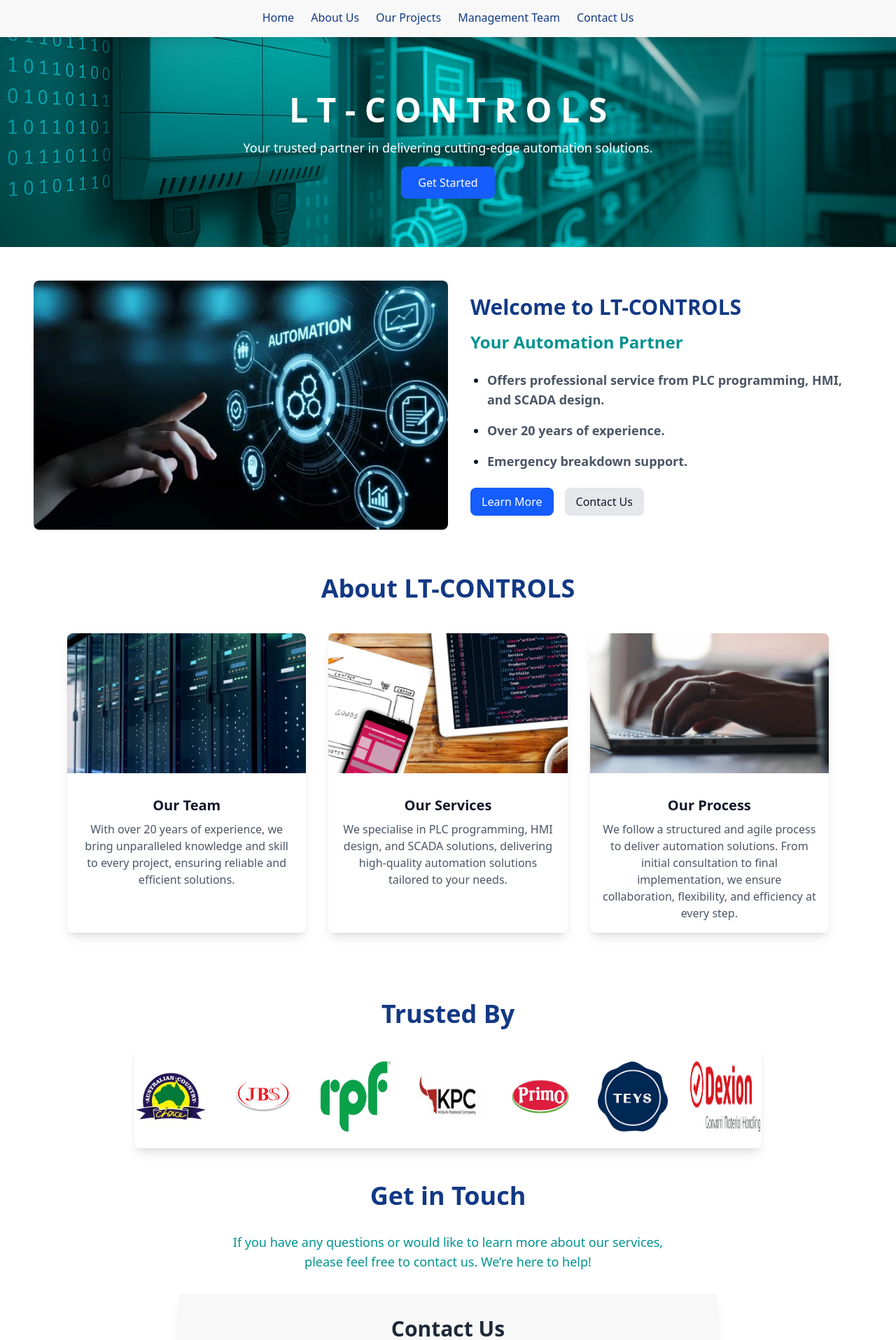
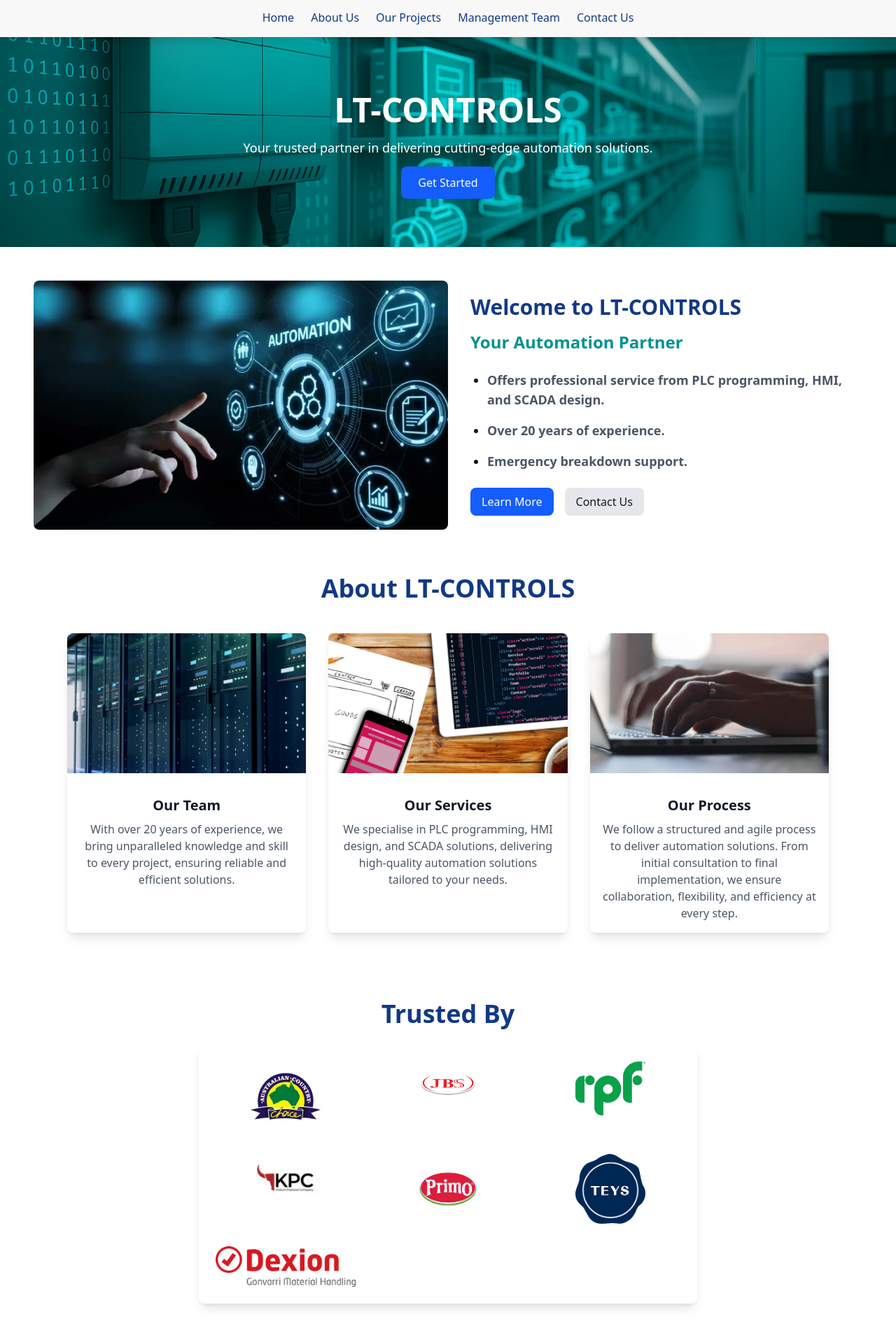
Before and after one commit to timt115/lt-controls, a Next.js app: page / in a window 1280 px wide. Shown: the part 140-2055 px from the top of the page at 70% size. Built offline with nearby package versions, Linux system fonts and the light colour scheme.

Commit message:
meta changes

```diff
--- a/app/about/page.tsx
+++ b/app/about/page.tsx
@@ -29,10 +29,11 @@ export default function AboutUs() {
       <div className="min-h-screen bg-[var(--background)] text-gray-900 font-sans">
         {/* Main Content */}
         <main className="px-6 sm:px-12 py-12">
+
           {/* Welcome Section */}
           <section className="mb-12 text-center">
             <h2 className="text-4xl font-extrabold mb-6 text-[var(--primary)]">
-              Welcome to LT Controls Pty Ltd
+              Welcome to LT-Controls
             </h2>
           </section>
 
@@ -40,7 +41,7 @@ export default function AboutUs() {
           <section id="about" className="mb-12">
             <h1 className="text-3xl font-bold mb-4">About Us</h1>
             <p className="text-lg mb-4">
-              LT-Controls was founded in 2018, and since then has strived to
+              LT-Controls has strived to
               deliver high-quality effective solutions to our clients and
               projects.
             </p>
@@ -133,6 +134,7 @@ export default function AboutUs() {
               brownfield projects.
             </p>
             <div className="grid grid-cols-1 sm:grid-cols-2 lg:grid-cols-3 gap-8">
+
               {/* Card 1 */}
               <div className="p-6 rounded-lg shadow-lg bg-[var(--foreground)] text-center">
                 <h3 className="text-xl font-bold mb-4 text-gray-900">
@@ -151,6 +153,7 @@ export default function AboutUs() {
                   <li>Siemens Simatic Manager / Siemens TIA 15 - 17.</li>
                 </ul>
               </div>
+
               {/* Card 2 */}
               <div className="p-6 rounded-lg shadow-lg bg-[var(--foreground)] text-center">
                 <h3 className="text-xl font-bold mb-4 text-gray-900">
@@ -167,6 +170,7 @@ export default function AboutUs() {
                   <li>Win CC, Adroit, Ignition and Wonderware.</li>
                 </ul>
               </div>
+
               {/* Card 3 */}
               <div className="p-6 rounded-lg shadow-lg bg-[var(--foreground)] text-center">
                 <h3 className="text-xl font-bold mb-4 text-gray-900">HMI</h3>
@@ -182,6 +186,7 @@ export default function AboutUs() {
                   </li>
                 </ul>
               </div>
+
               {/* Card 4 */}
               <div className="p-6 rounded-lg shadow-lg bg-[var(--foreground)] hover:shadow-2xl text-center">
                 <h3 className="text-xl font-bold mb-4 text-gray-900">
@@ -196,6 +201,7 @@ export default function AboutUs() {
                   <li>Yokogawa , Honeywell , Foxboro.</li>
                 </ul>
               </div>
+
               {/* Card 5 */}
               <div className="p-6 rounded-lg shadow-lg bg-[var(--foreground)] text-center">
                 <h3 className="text-xl font-bold mb-4 text-gray-900">
--- a/app/layout.tsx
+++ b/app/layout.tsx
@@ -49,7 +49,7 @@ export default function RootLayout({
         />
         <meta
           name="keywords"
-          content="LT-CONTROLS, Automation, automation solutions, PLC programming, HMI design, SCADA systems, Food and Beverage Automation"
+          content="LT-CONTROLS, LTControls ,LT Control, ltcontrol, Brisbane, Australia, Automation, automation solutions, PLC programming, HMI design, SCADA systems, Food and Beverage Automation, Industrial Automation, Process Control, Electrical Engineering, Automation Experts, Control Systems, Automation Brisbane, Automation Australia"
         />
         <meta name="url" content="https://lt-controls.com" />
         <meta name="og:title" content="LT-CONTROLS" />
--- a/app/page.tsx
+++ b/app/page.tsx
@@ -39,8 +39,8 @@ export default function Home() {
           style={{ backgroundImage: "url('/bghero.png')" }}
         >
           <div className="max-w-4xl mx-auto text-center">
-            <h1 className="text-5xl font-extrabold mb-4">
-              L T - C O N T R O L S
+            <h1 className="text-5xl font-extrabold letter-spacing-widest mb-4 sm-text-l ">
+              LT-CONTROLS
             </h1>
             <p className="text-lg mb-6">
               Your trusted partner in delivering cutting-edge automation
@@ -197,7 +197,8 @@ export default function Home() {
             <h2 className="text-4xl font-extrabold text-[var(--primary)] mb-6">
               Trusted By
             </h2>
-            <div className="flex justify-center gap-8 bg-white p-6 rounded-lg shadow-lg m-auto max-w-4xl">
+            <div className="flex justify-center">
+              <div className="grid grid-cols-5 justify-items-center gap-8 bg-white p-6 rounded-lg shadow-lg m-auto max-w-4xl sm:grid-cols-3">
               <Image
                 src="/acc-logo.jpg"
                 alt="Client 1"
@@ -237,9 +238,11 @@ export default function Home() {
               <Image
                 src="/dexion-logo.png"
                 alt="Client 7"
-                width={100}
-                height={50}
+                width={200}
+                height={100}
+                className="justify-self-center align-self-center"
               />
+              </div>
             </div>
           </section>
 
--- a/app/terms-of-service/page.tsx
+++ b/app/terms-of-service/page.tsx
@@ -1,5 +1,21 @@
 export default function TermsOfService() {
-    return (
+  return (
+    <>
+      <head>
+        <title>Terms and Conditions</title>
+        <meta
+          name="description"
+          content="Terms and Conditions for using our service."
+        />
+        <meta name="viewport" content="width=device-width, initial-scale=1" />
+        <meta
+          name="description"
+          content="Terms and Conditions for using our service."
+        />
+        <meta name="keywords" content="terms, conditions, service" />
+        <meta name="author" content="LT-Controls" />
+        <meta name="robots" content="index, follow" />
+      </head>
       <div className="pdf-container" style={{ height: "100vh", width: "100%" }}>
         <iframe
           src="/Terms and Conditions.pdf"
@@ -7,5 +23,6 @@ export default function TermsOfService() {
           style={{ height: "100%", width: "100%", border: "none" }}
         ></iframe>
       </div>
-    );
-  }
+    </>
+  );
+}
```
